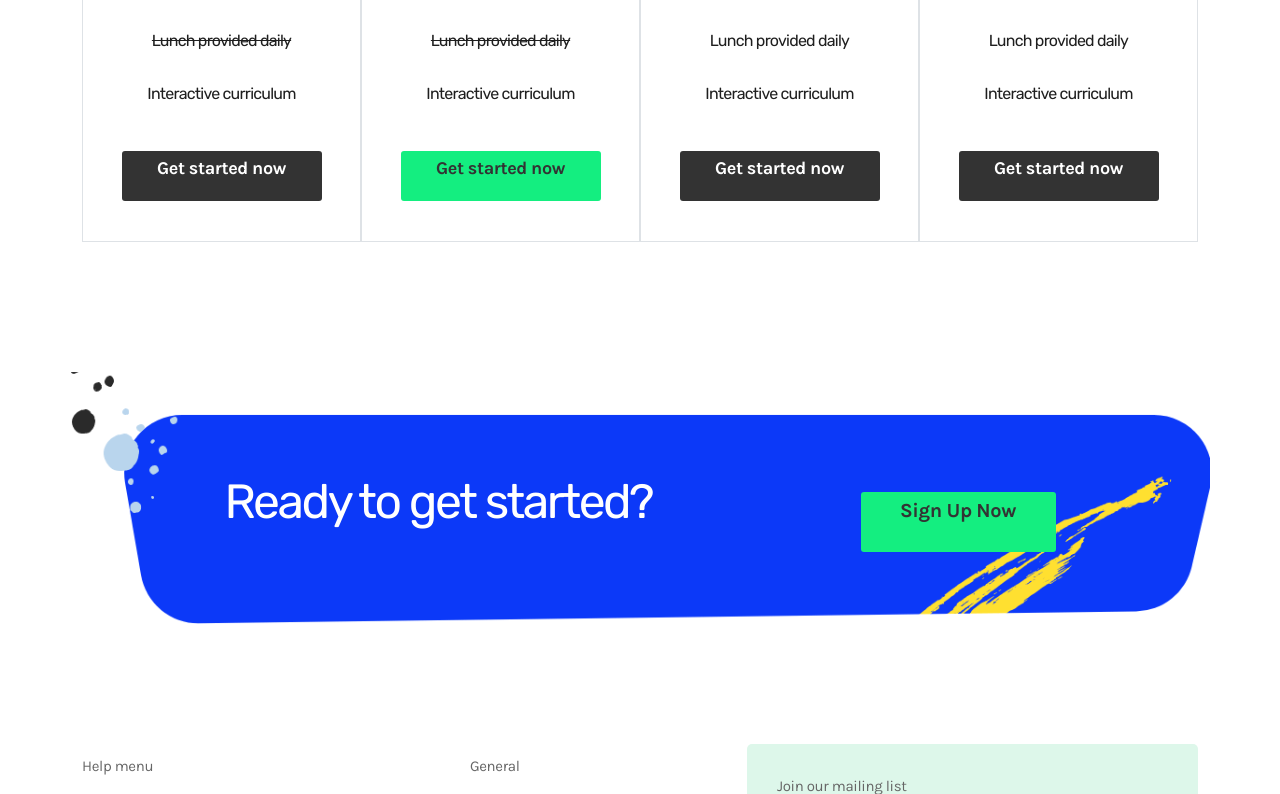
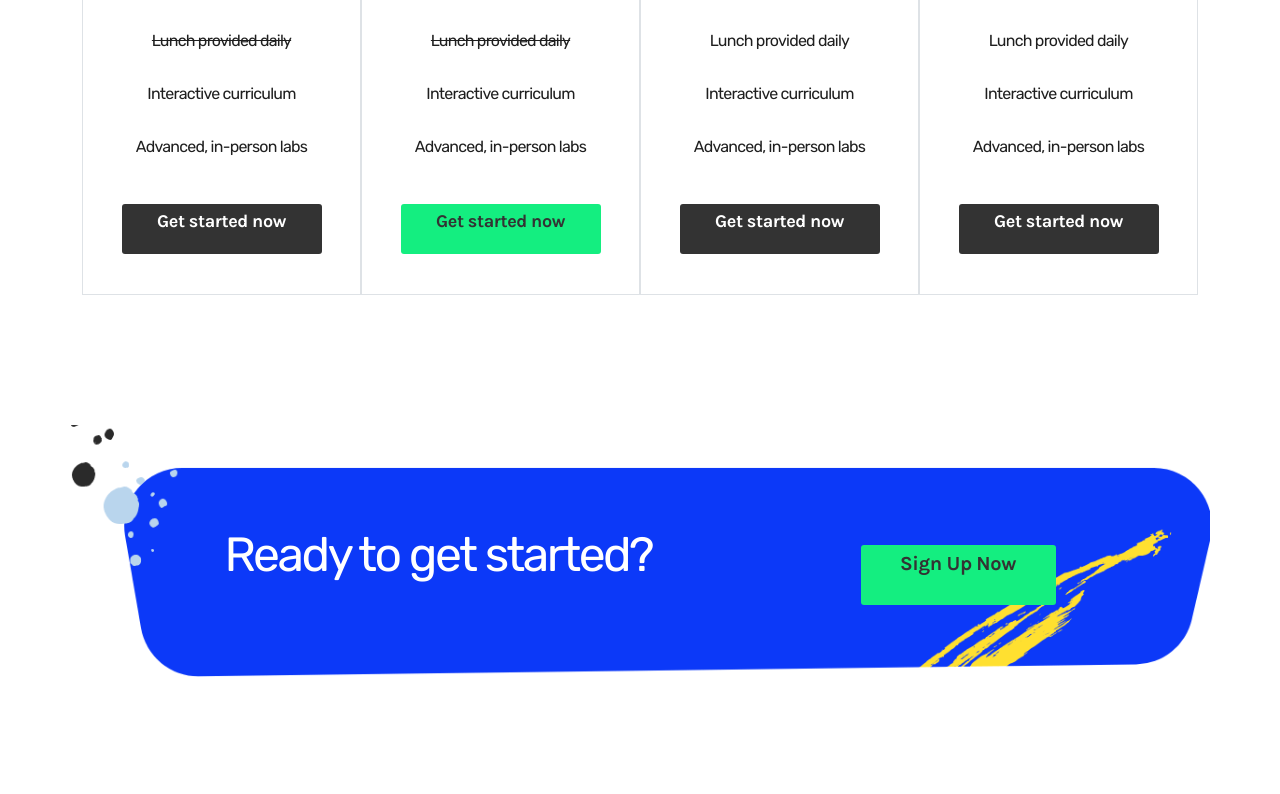
Before and after one commit to melindachang/igem-site-camp, a website built with Vite: page index.html in a window 1280 px wide. Shown: the part 2792-3586 px from the top of the page. Built offline with nearby package versions, Linux system fonts and the light colour scheme.

Commit message:
Update index.html

```diff
--- a/index.html
+++ b/index.html
@@ -293,6 +293,7 @@
                         <del class="text-gray">Lunch provided daily</del>
                       </li>
                       <li>Interactive curriculum</li>
+                      <li>Advanced, in-person labs</li>
                     </ul>
                   </div>
                   <div class="price-btn">
@@ -332,6 +333,7 @@
                         <del class="text-gray">Lunch provided daily</del>
                       </li>
                       <li>Interactive curriculum</li>
+                      <li>Advanced, in-person labs</li>
                     </ul>
                   </div>
                   <div class="price-btn price-btn-bro">
@@ -371,6 +373,7 @@
                       </li>
                       <li>Lunch provided daily</li>
                       <li>Interactive curriculum</li>
+                      <li>Advanced, in-person labs</li>
                     </ul>
                   </div>
                   <div class="price-btn">
@@ -410,6 +413,7 @@
                       <li>Discount (eligible until May 10)</li>
                       <li>Lunch provided daily</li>
                       <li>Interactive curriculum</li>
+                      <li>Advanced, in-person labs</li>
                     </ul>
                   </div>
                   <div class="price-btn">
```
